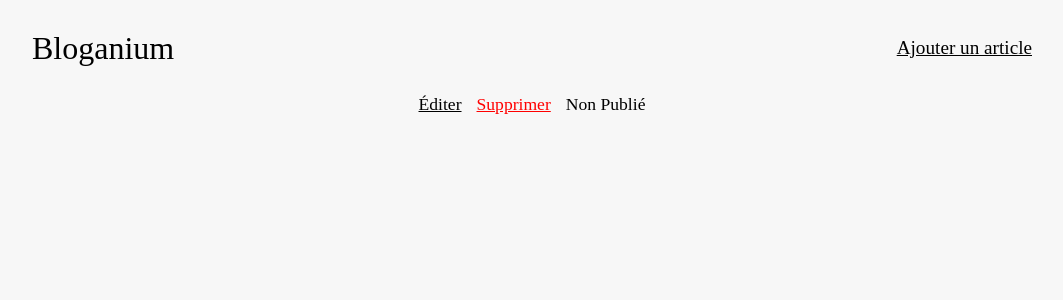
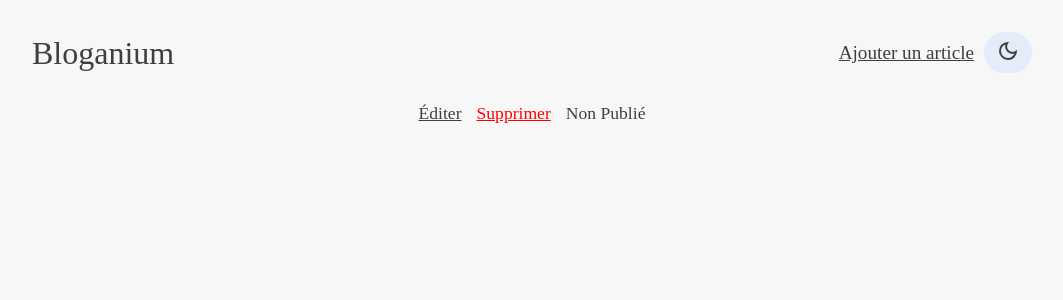
Before and after one commit to Maltarde/Bloganium, a Django app: template src/posts/templates/posts/view_posts.html in a window 1280 px wide. Shown: the top 300 px of the page, without its empty margins (108-1171 px from the left). Run offline with Django 4.2, Linux system fonts and the light colour scheme; the template is opened without the code that fills it, so the values that code supplies are empty; the visitor is signed in with stand-in values (Sample User, id 1).

Commit message:
Add mod dark/light

```diff
--- a/src/posts/static/css/style.css
+++ b/src/posts/static/css/style.css
@@ -1,12 +1,32 @@
 @import "reset.css";
 
+[data-theme="light"] {
+    --bg: #F7F7F7;
+    --font: #3c4043;
+    --submit: #E4ECFA;
+    --submit-hover: #D6DDEA;
+    --delete-a: #FF0000;
+    --box-shadow: rgba(0, 0, 0, 0.24) 0px 3px 8px;
+}
+
+[data-theme="dark"] {
+    --bg: #202124;
+    --font: #dadce0;
+    --submit: #3C4043;
+    --submit-hover: #4B4F52;
+    --delete-a: #DD0000;
+    --box-shadow: rgba(255, 255, 255, 0.24) 0px 3px 8px;
+}
+
 body {
-    background: rgba(240,240,240,0.5);
+    /*background: rgba(240,240,240);*/
+    background: var(--bg);
     min-width: 300px;
 }
 
 #contain {
     max-width: 1000px;
+    color: var(--font);
     margin: auto;
 }
 
@@ -23,8 +43,29 @@ nav {
 }
 
 nav a {
-    color: black;
+    color: var(--font);
     font-size: 1.2em;
+}
+
+
+nav > div {
+    display: flex;
+    justify-content: center;
+    align-items: center;
+    gap: 10px
+}
+
+nav button {
+    padding: 10px 15px;
+    border-radius: 40px;
+    cursor: pointer;
+    background: var(--submit);
+    border: solid 1px var(--submit-border);
+    color: var(--submit-font);
+}
+
+nav button:hover {
+    background: var(--submit-hover);
 }
 
 h1 {
@@ -80,7 +121,7 @@ textarea {
     display: flex;
     flex-direction: column;
     gap: 5px;
-    color: black;
+    color: var(--font);
     text-decoration-line: none;
     width: 100%;
 }
@@ -92,7 +133,7 @@ textarea {
 }
 
 #blog article > a:hover {
-    box-shadow: rgba(0, 0, 0, 0.24) 0px 3px 8px;
+    box-shadow: var(--box-shadow);
 }
 
 #blog article p {
@@ -106,7 +147,7 @@ textarea {
 }
 
 #blog .delete_article {
-    color: red;
+    color: var(--delete-a);
     text-decoration-line: underline;
 }
 
@@ -174,7 +215,7 @@ input[type=submit] {
 }
 
 #view-action a {
-    color: black;
+    color: var(--font);
 }
 
 .pagination {
@@ -187,14 +228,14 @@ input[type=submit] {
 }
 
 .pagination a {
-    color: black;
+    color: var(--font);
     margin: 0 10px;
     padding: 10px;
     border-radius: 5px;
 }
 
 .pagination a:hover {
-    box-shadow: rgba(0, 0, 0, 0.24) 0px 3px 8px;
+    box-shadow: var(--box-shadow);
 }
 
 @media (max-width: 1024px) {
--- /dev/null
+++ b/src/posts/static/js/toggle-mod.js
@@ -0,0 +1,49 @@
+const app = ({
+    data() {
+        return {
+            mod: window.matchMedia('(prefers-color-scheme: dark)').matches,
+            showMenu: false,
+        }
+    },
+    created() {
+        const is_mod = sessionStorage.getItem("mod");
+        if(is_mod === "dark") {
+            this.mod = true
+        } else if(is_mod === "light") {
+            this.mod = false
+        }
+        this.setMod()
+    },
+    mounted() {
+        window.matchMedia('(prefers-color-scheme: dark)').addEventListener('change', e => {
+            sessionStorage.removeItem("mod");
+            this.mod = e.matches ? true : false
+            this.setMod()
+        })
+    },
+    methods: {
+        changeMod() {
+            this.mod = !this.mod
+            this.setMod()
+
+            if (this.mod == true) {
+                sessionStorage.setItem("mod", "dark");
+            } else {
+                sessionStorage.setItem("mod", "light");
+            }
+        },
+        setMod() {
+            if (this.mod == true) {
+                document.documentElement.setAttribute("data-theme", "dark");
+            } else {
+                document.documentElement.setAttribute("data-theme", "light");
+            }
+        },
+        getSession() {
+
+
+        }
+
+    }
+})
+Vue.createApp(app).mount("#app");
--- a/src/posts/templates/posts/base.html
+++ b/src/posts/templates/posts/base.html
@@ -6,20 +6,30 @@
     <meta name="viewport" content="width=device-width, initial-scale=1.0">
     <title>Bloganium - {% block title %}{% endblock %}</title>
     <link rel="stylesheet" href="{% static 'css/style.css' %}">
+    <script src="https://unpkg.com/vue@3/dist/vue.global.js"></script>
+    <script defer src="{% static 'js/toggle-mod.js' %}"></script>
 </head>
 
 <body>
+    <div id="app">
         <div id="contain">
             <nav>
                 <a href="{% url 'posts:home' %}" id="bloganium">Bloganium</a>
+                <div>
                     {% if request.user.is_authenticated %}
                         <a href="{% url 'posts:create' %}">Ajouter un article</a>
                     {% endif %}
+                    <button @click.prevent="changeMod" class="change-mod">
+                        <img v-if="mod" src="{% static 'image/light_mode.svg' %}">
+                        <img v-else src="{% static 'image/dark_mode.svg' %}">
+                    </button>
+                </div>
             </nav>
             <main id="blog">
                 {% block content %}
                 {% endblock %}
             </main>
         </div>
+    </div>
 </body>
 </html>
```
Also changed, not shown: src/posts/static/image/dark_mode.svg (added), src/posts/static/image/light_mode.svg (added). Lines whose indentation alone changed are shown as unchanged.
